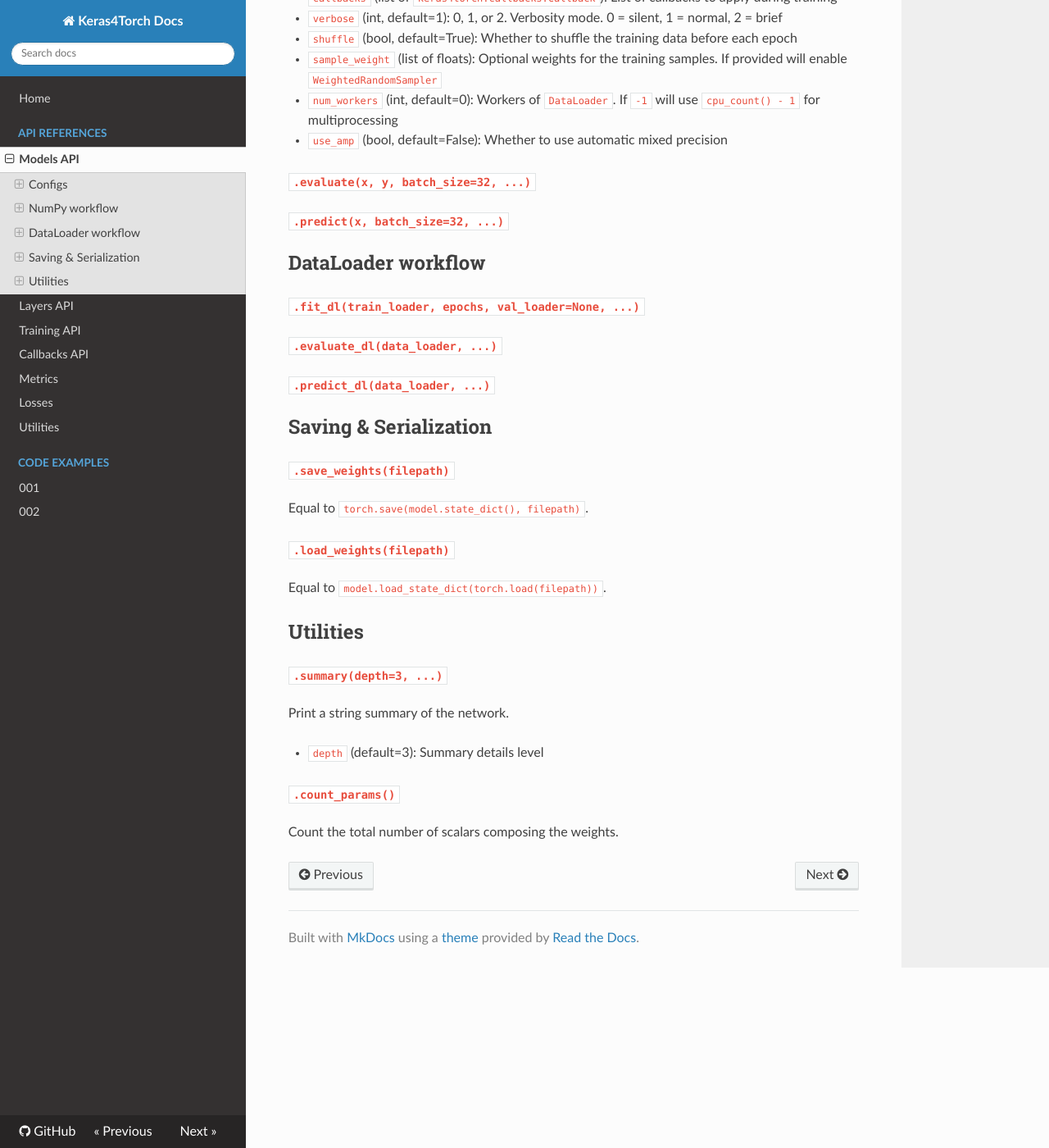
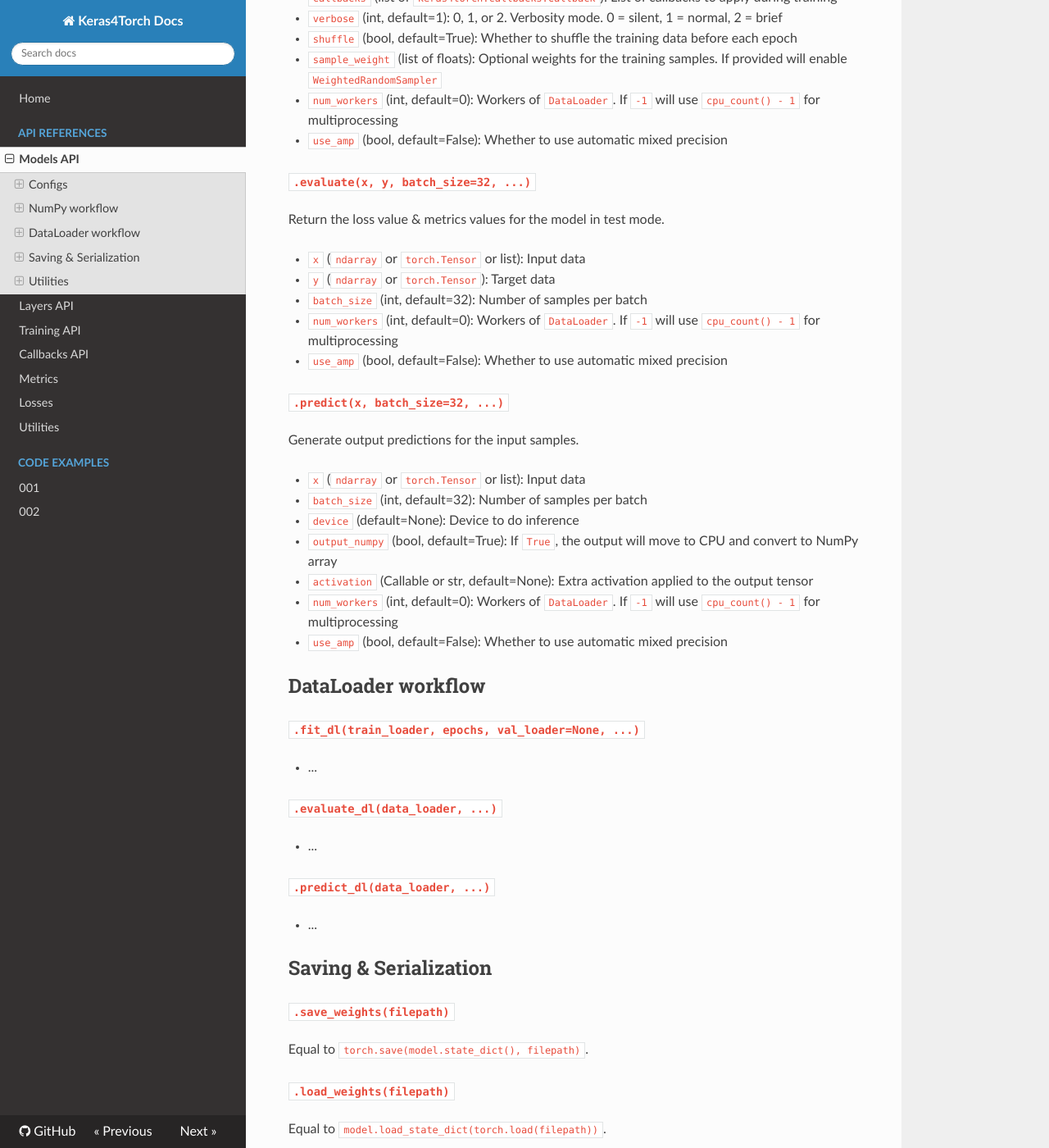
Before and after one commit to blueloveTH/keras4torch, an MkDocs documentation site: the page built from docs/docs/api_references/models_api.md, in a window 1280 px wide and 1400 px high, scrolled down 1047 px. Shown: the whole window at 82% size. Built offline with MkDocs 1.6.1, drawn with Linux system fonts in a browser that asks for light colours; nearby versions of some CDN libraries.

Commit message:
update docs

```diff
--- a/docs/docs/api_references/models_api.md
+++ b/docs/docs/api_references/models_api.md
@@ -56,25 +56,39 @@ Train the model for a fixed number of epochs (iterations on a dataset).
 
 #### `.evaluate(x, y, batch_size=32, ...)`
 
+Return the loss value & metrics values for the model in test mode.
 
++ `x` (`ndarray` or `torch.Tensor` or list): Input data
++ `y` (`ndarray` or `torch.Tensor`): Target data
++ `batch_size` (int, default=32): Number of samples per batch
++ `num_workers` (int, default=0): Workers of `DataLoader`. If `-1` will use `cpu_count() - 1` for multiprocessing
++ `use_amp` (bool, default=False): Whether to use automatic mixed precision
 
 #### `.predict(x, batch_size=32, ...)`
 
+Generate output predictions for the input samples.
 
++ `x` (`ndarray` or `torch.Tensor` or list): Input data
++ `batch_size` (int, default=32): Number of samples per batch
++ `device` (default=None): Device to do inference
++ `output_numpy` (bool, default=True): If `True`, the output will move to CPU and convert to NumPy array
++ `activation` (Callable or str, default=None): Extra activation applied to the output tensor
++ `num_workers` (int, default=0): Workers of `DataLoader`. If `-1` will use `cpu_count() - 1` for multiprocessing
++ `use_amp` (bool, default=False): Whether to use automatic mixed precision
 
 ## DataLoader workflow
 
 #### `.fit_dl(train_loader, epochs, val_loader=None, ...)`
 
-
++   ...
 
 #### `.evaluate_dl(data_loader, ...)`
 
-
++   ...
 
 #### `.predict_dl(data_loader, ...)`
 
-
++   ...
 
 
 
```
Also changed, not shown: docs/docs/api_references/losses.md (+1 -1 lines), docs/docs/api_references/utilities.md (+1 -1 lines).
